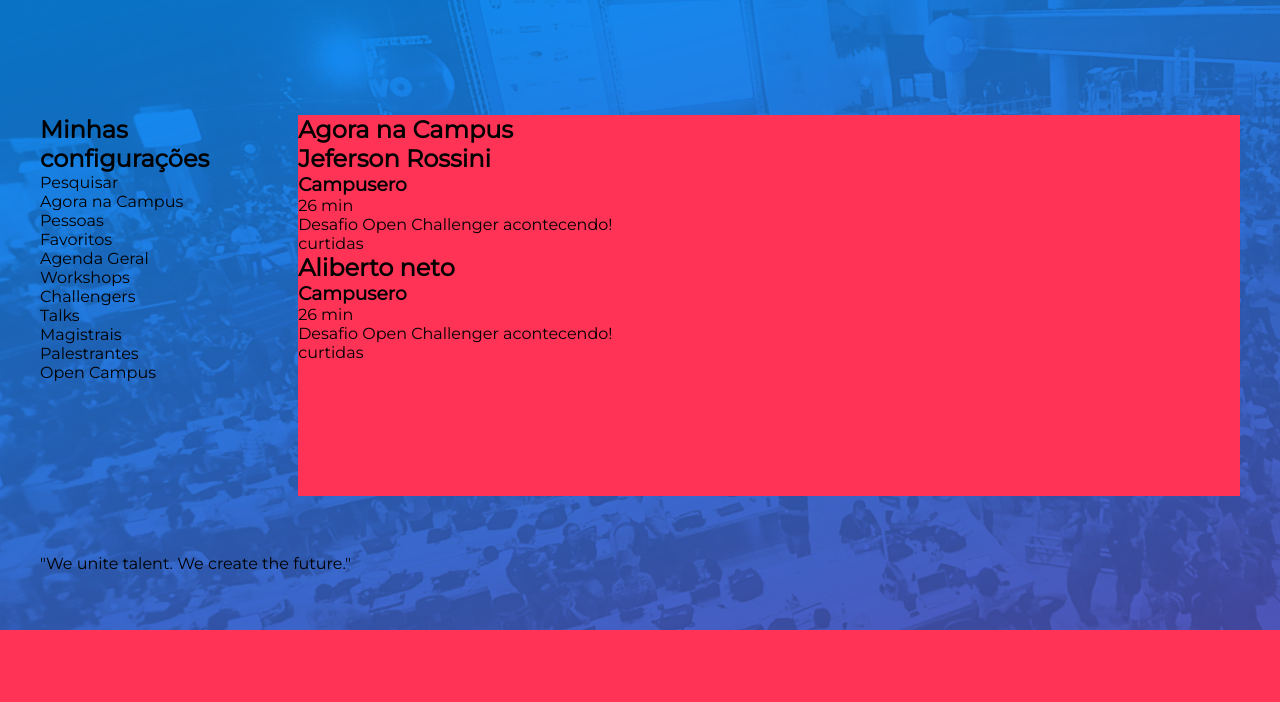
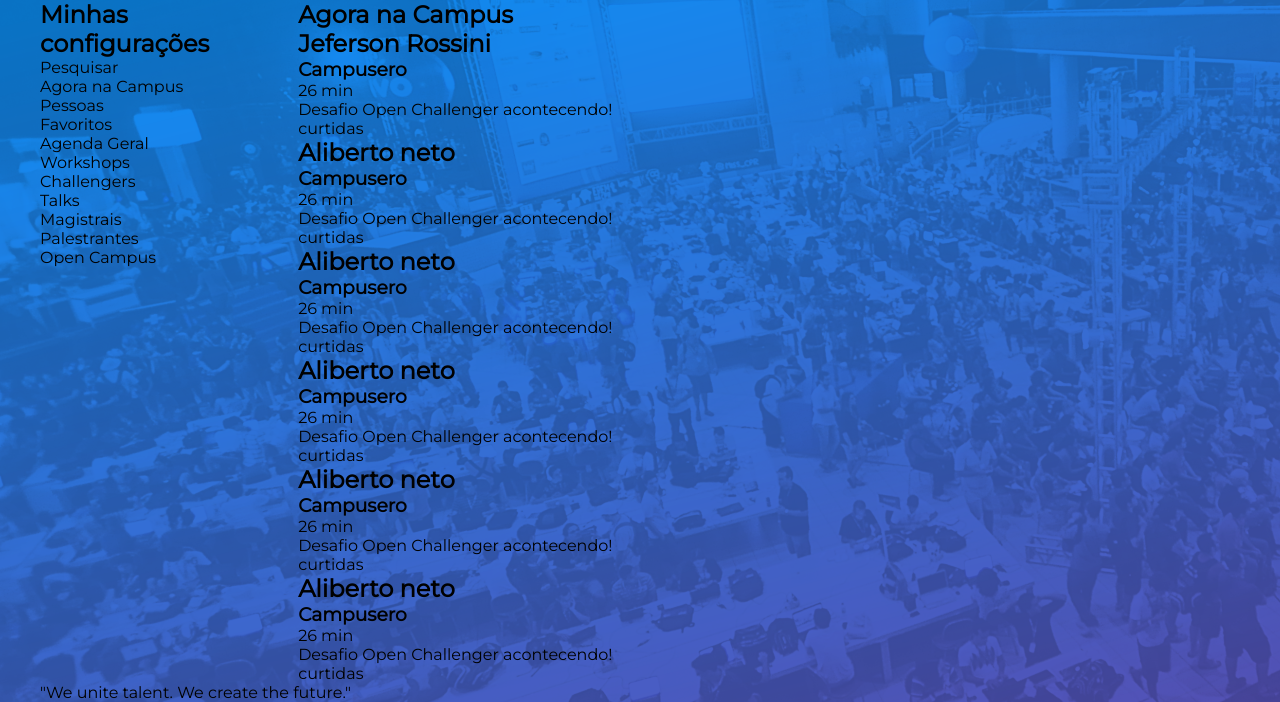
Before and after one commit to alibertoneto/bc62a69631fd1b012bfcbdf61ad2262f, a PHP site: template app/views/template/pages/networking/index.phtml in a window 1280 px wide. Shown: the part 170-872 px from the top of the page. Before the commit the page ends 800 px from the top, so only its background shows below. Run offline with PHP 8.4, Linux system fonts and the light colour scheme; the template is opened without the code that fills it, so the values that code supplies are empty; some libraries are stand-ins or nearby versions.

Commit message:
criação da sessão de networking

```diff
--- a/app/views/template/pages/networking/index.phtml
+++ b/app/views/template/pages/networking/index.phtml
@@ -25,7 +25,7 @@
         </aside>
 
 
-        <section class="posts" style="width:80%; background-color:#f35;">
+        <section class="posts" style="width:80%;">
             <h1>Agora na Campus</h1>
 
             <ul>
@@ -60,5 +60,65 @@
                     </div>
                 </li>
 
+                <li>
+                    <div class="identificacao">
+                        <div class="foto"></div>
+                        <div class="nome">
+                            <h1>Aliberto neto</h1>
+                            <h3>Campusero</h3>
+                        </div>
+                        <div class="time">26 min</div>
+                    </div>
+                    <p>Desafio Open Challenger acontecendo!</p>
+                    <div class="acoes">
+                        curtidas
+                    </div>
+                </li>
+
+                <li>
+                    <div class="identificacao">
+                        <div class="foto"></div>
+                        <div class="nome">
+                            <h1>Aliberto neto</h1>
+                            <h3>Campusero</h3>
+                        </div>
+                        <div class="time">26 min</div>
+                    </div>
+                    <p>Desafio Open Challenger acontecendo!</p>
+                    <div class="acoes">
+                        curtidas
+                    </div>
+                </li>
+
+                <li>
+                    <div class="identificacao">
+                        <div class="foto"></div>
+                        <div class="nome">
+                            <h1>Aliberto neto</h1>
+                            <h3>Campusero</h3>
+                        </div>
+                        <div class="time">26 min</div>
+                    </div>
+                    <p>Desafio Open Challenger acontecendo!</p>
+                    <div class="acoes">
+                        curtidas
+                    </div>
+                </li>
+
+                <li>
+                    <div class="identificacao">
+                        <div class="foto"></div>
+                        <div class="nome">
+                            <h1>Aliberto neto</h1>
+                            <h3>Campusero</h3>
+                        </div>
+                        <div class="time">26 min</div>
+                    </div>
+                    <p>Desafio Open Challenger acontecendo!</p>
+                    <div class="acoes">
+                        curtidas
+                    </div>
+                </li>
+
             </ul>
         </section>
--- a/public/css/pages.css
+++ b/public/css/pages.css
@@ -17,7 +17,6 @@
     height: auto;
 
     color: #333;
-    border-right: solid 1px #B3B3B3;
 }
 
 aside h1 {
@@ -64,8 +63,8 @@
 }
 
 .posts ul li {
-    width: 300px;
-    margin-bottom: 20px;
+    width: 290px;
+    margin: 10px;
     background: #DDDDDD;
     border-radius: 5px;
     padding: 10px;
```
Also changed, not shown: 1 other file.
